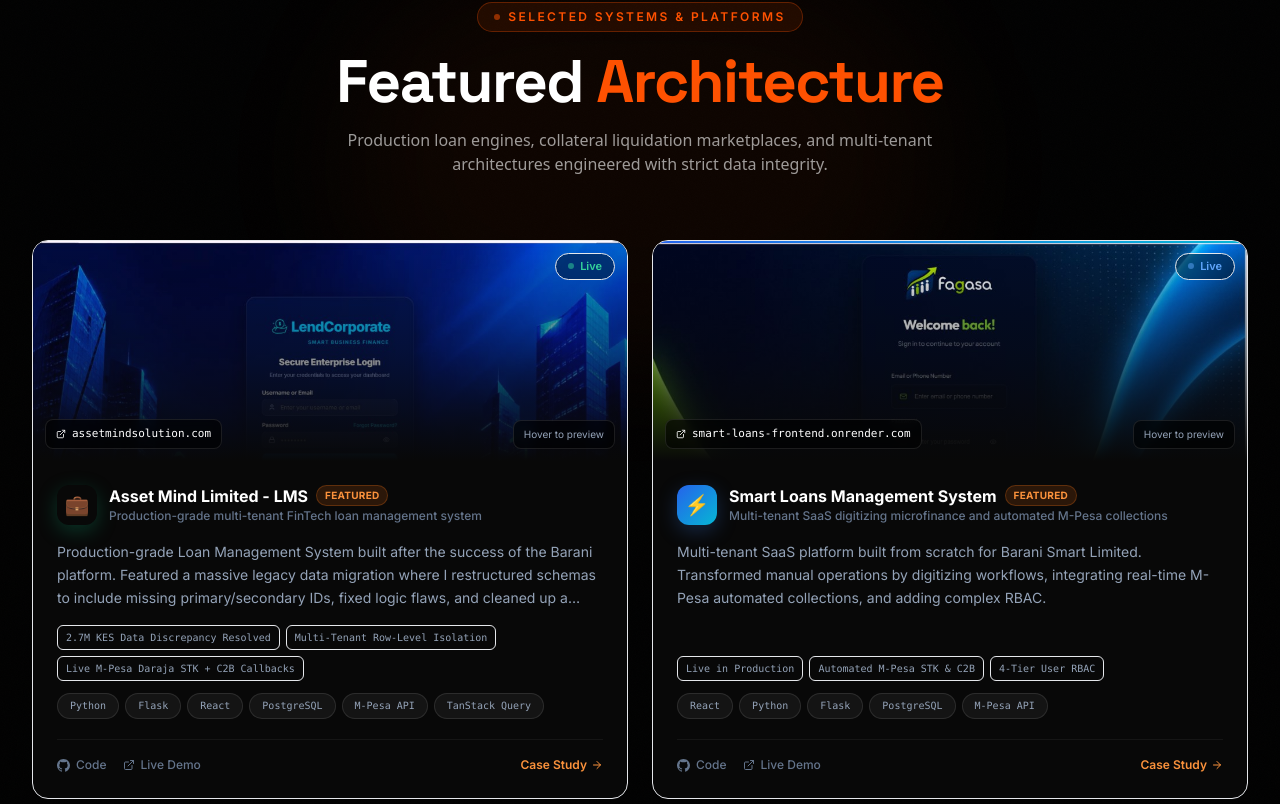
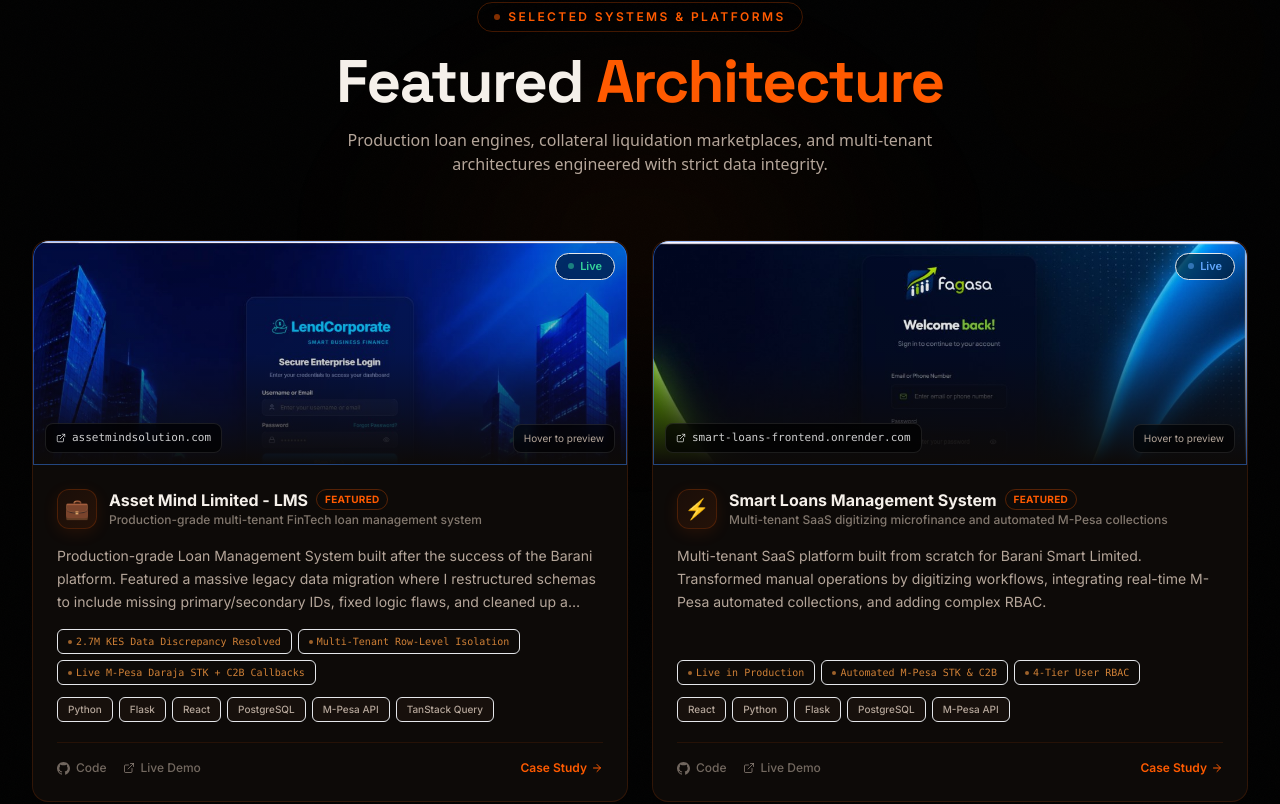
Before and after one commit to MaiyoDenis/personal_website, a Next.js app: page / in a window 1280 px wide. Shown: the part 1560-2364 px from the top of the page. Built offline with nearby package versions, Linux system fonts and the light colour scheme.

Commit message:
feat(projects): redesign featured projects section with burnt-orange premium aesthetic

```diff
--- a/components/sections/Projects.tsx
+++ b/components/sections/Projects.tsx
@@ -2,24 +2,71 @@
 
 import { motion, useMotionValue, useSpring, useTransform } from "framer-motion";
 import { ExternalLink, ArrowRight } from "lucide-react";
+import { GithubIcon } from "@/components/ui/Icons";
 import Image from "next/image";
 import Link from "next/link";
 import { useRef, MouseEvent, useState } from "react";
-import { GithubIcon } from "@/components/ui/Icons";
 import { projects } from "@/data/projects";
 import { Project } from "@/types/project";
 
-function ProjectCard({ project, index }: { project: Project; index: number }) {
+/* ─── Tech badge ───────────────────────────────────────────────────── */
+function TechBadge({ label }: { label: string }) {
+  return (
+    <span className="inline-flex items-center rounded-md border border-white/8 bg-[#17100C] px-2.5 py-1 text-[10px] font-medium text-[#B5A69A] transition-all duration-200 hover:border-[#FF5A00]/30 hover:text-white/90">
+      {label}
+    </span>
+  );
+}
+
+/* ─── Metric chip ──────────────────────────────────────────────────── */
+function MetricChip({ label }: { label: string }) {
+  return (
+    <span className="inline-flex items-center gap-1 rounded-md border border-[#FF5A00]/12 bg-[#FF5A00]/6 px-2.5 py-1 text-[10px] font-mono text-[#FF9D42]/80">
+      <span className="inline-block h-1 w-1 rounded-full bg-[#FF9D42]/60" />
+      {label}
+    </span>
+  );
+}
+
+/* ─── Status badge ─────────────────────────────────────────────────── */
+function StatusBadge({
+  status,
+  statusColor,
+}: {
+  status: string;
+  statusColor: string;
+}) {
+  const isLive = status === "Live" || status === "Active";
+  return (
+    <span
+      className={`flex items-center gap-1.5 rounded-full border px-3 py-1 text-[11px] font-semibold backdrop-blur-md bg-black/50 ${statusColor}`}
+    >
+      {isLive && (
+        <span className="inline-block h-1.5 w-1.5 animate-pulse rounded-full bg-current" />
+      )}
+      {status}
+    </span>
+  );
+}
+
+/* ─── Project card ─────────────────────────────────────────────────── */
+function ProjectCard({
+  project,
+  index,
+}: {
+  project: Project;
+  index: number;
+}) {
   const cardRef = useRef<HTMLDivElement>(null);
   const mouseX = useMotionValue(0);
   const mouseY = useMotionValue(0);
   const [hovered, setHovered] = useState(false);
 
-  const rotateX = useSpring(useTransform(mouseY, [-0.5, 0.5], [3, -3]), {
+  const rotateX = useSpring(useTransform(mouseY, [-0.5, 0.5], [2.5, -2.5]), {
     stiffness: 180,
     damping: 28,
   });
-  const rotateY = useSpring(useTransform(mouseX, [-0.5, 0.5], [-3, 3]), {
+  const rotateY = useSpring(useTransform(mouseX, [-0.5, 0.5], [-2.5, 2.5]), {
     stiffness: 180,
     damping: 28,
   });
@@ -42,10 +89,11 @@ function ProjectCard({ project, index }: { project: Project; index: number }) {
 
   return (
     <motion.div
-      initial={{ opacity: 0, y: 50 }}
+      initial={{ opacity: 0, y: 48 }}
       whileInView={{ opacity: 1, y: 0 }}
       viewport={{ once: true, margin: "-80px" }}
       transition={{ duration: 0.7, delay: index * 0.1, ease: [0.16, 1, 0.3, 1] }}
+      className="h-full"
     >
       <motion.div
         ref={cardRef}
@@ -53,16 +101,25 @@ function ProjectCard({ project, index }: { project: Project; index: number }) {
         onMouseEnter={() => setHovered(true)}
         onMouseLeave={handleMouseLeave}
         style={{ rotateX, rotateY, transformStyle: "preserve-3d" }}
-        className="group relative flex h-full flex-col overflow-hidden rounded-2xl border border-white/8 bg-[#080808] transition-all duration-500 hover:border-[#FE5101]/35 hover:shadow-[0_20px_50px_rgba(254,81,1,0.1)] cursor-default"
+        className="group relative flex h-full flex-col overflow-hidden rounded-2xl border border-[rgba(255,90,0,0.15)] bg-[#0D0A08] transition-all duration-500 hover:-translate-y-1 hover:border-[rgba(255,90,0,0.40)] hover:shadow-[0_24px_60px_rgba(255,90,0,0.10)] cursor-default"
       >
-        {/* Gradient glow border on hover */}
+        {/* Ambient inner glow on hover */}
         <div
-          className={`absolute inset-0 rounded-2xl bg-gradient-to-br ${project.color} opacity-0 transition-opacity duration-500 group-hover:opacity-10`}
-          style={{ filter: "blur(2px)" }}
+          className="pointer-events-none absolute inset-0 rounded-2xl opacity-0 transition-opacity duration-500 group-hover:opacity-100"
+          style={{
+            background:
+              "radial-gradient(ellipse 60% 40% at 50% 0%, rgba(255,90,0,0.07) 0%, transparent 70%)",
+          }}
         />
 
-        {/* ── Screenshot / Preview area ─────────────────── */}
-        <div className="relative overflow-hidden" style={{ height: "220px" }}>
+        {/* Top accent line */}
+        <div className="absolute top-0 left-0 right-0 h-px bg-gradient-to-r from-transparent via-[#FF5A00]/40 to-transparent opacity-0 transition-opacity duration-500 group-hover:opacity-100" />
+
+        {/* ── Screenshot area ──────────────────────────────── */}
+        <div
+          className="relative overflow-hidden rounded-t-2xl"
+          style={{ height: "224px" }}
+        >
           {hasScreenshot ? (
             <>
               {/* Primary screenshot */}
@@ -72,58 +129,60 @@ function ProjectCard({ project, index }: { project: Project; index: number }) {
                 fill
                 className={`object-cover object-top transition-all duration-700 ${
                   showHoverShot ? "opacity-0 scale-105" : "opacity-100 scale-100"
-                } group-hover:scale-[1.03]`}
+                } group-hover:scale-[1.04]`}
                 sizes="(max-width: 768px) 100vw, 50vw"
                 priority={index < 2}
               />
+
               {/* Hover screenshot */}
               {project.screenshotHover && (
                 <Image
                   src={project.screenshotHover}
                   alt={`${project.title} alternate view`}
                   fill
-                  className={`object-cover object-top transition-all duration-700 absolute inset-0 ${
+                  className={`object-cover object-top absolute inset-0 transition-all duration-700 ${
                     showHoverShot ? "opacity-100 scale-100" : "opacity-0 scale-105"
                   }`}
                   sizes="(max-width: 768px) 100vw, 50vw"
                 />
               )}
-              {/* Dark gradient overlay so bottom content reads cleanly */}
-              <div className="absolute inset-0 bg-gradient-to-t from-[#080808] via-[#080808]/40 to-transparent" />
-              {/* Coloured top accent bar */}
-              <div className={`absolute top-0 left-0 right-0 h-0.5 bg-gradient-to-r ${project.color}`} />
 
-              {/* Status badge — floating on the image */}
+              {/* Subtle bottom fade only — keeps screenshot bright */}
+              <div className="absolute inset-0 bg-gradient-to-t from-[#0D0A08] via-[#0D0A08]/15 to-transparent" />
+
+              {/* Orange frame glow */}
+              <div className="absolute inset-0 rounded-t-2xl ring-1 ring-inset ring-[#FF5A00]/12 group-hover:ring-[#FF5A00]/25 transition-all duration-500" />
+
+              {/* Status badge */}
               <div className="absolute top-3 right-3">
-                <span
-                  className={`flex items-center gap-1.5 rounded-full border px-3 py-1 text-[11px] font-semibold backdrop-blur-md ${project.statusColor} bg-black/40`}
-                >
-                  {project.status === "Live" || project.status === "Active" ? (
-                    <span className="w-1.5 h-1.5 rounded-full bg-current animate-pulse" />
-                  ) : null}
-                  {project.status}
-                </span>
+                <StatusBadge
+                  status={project.status}
+                  statusColor={project.statusColor}
+                />
               </div>
 
-              {/* Live site pill — bottom-left of image */}
+              {/* Live site pill */}
               {project.demoUrl && project.demoUrl !== "#" && (
                 <div className="absolute bottom-3 left-3">
                   <Link
                     href={project.demoUrl}
                     target="_blank"
                     rel="noopener noreferrer"
-                    className="flex items-center gap-1.5 rounded-lg bg-black/60 backdrop-blur-sm border border-white/10 px-2.5 py-1.5 text-[11px] font-mono text-white hover:border-white/25 transition-all"
+                    className="flex items-center gap-1.5 rounded-lg bg-black/70 backdrop-blur-sm border border-white/10 px-2.5 py-1.5 text-[11px] font-mono text-white/80 hover:border-[#FF5A00]/40 hover:text-white transition-all"
                   >
                     <ExternalLink size={10} />
-                    {project.demoUrl.replace("https://", "").replace("http://", "").split("/")[0]}
+                    {project.demoUrl
+                      .replace("https://", "")
+                      .replace("http://", "")
+                      .split("/")[0]}
                   </Link>
                 </div>
               )}
 
-              {/* Hover indicator — "Hover to preview" label that disappears on hover */}
+              {/* Hover-to-preview hint */}
               {project.screenshotHover && (
                 <div
-                  className={`absolute bottom-3 right-3 flex items-center gap-1 rounded-lg bg-black/60 backdrop-blur-sm border border-white/10 px-2.5 py-1.5 text-[10px] text-slate-400 transition-all duration-300 ${
+                  className={`absolute bottom-3 right-3 flex items-center gap-1 rounded-lg bg-black/60 backdrop-blur-sm border border-white/10 px-2.5 py-1.5 text-[10px] text-[#B5A69A] transition-all duration-300 ${
                     hovered ? "opacity-0" : "opacity-100"
                   }`}
                 >
@@ -132,46 +191,54 @@ function ProjectCard({ project, index }: { project: Project; index: number }) {
               )}
             </>
           ) : (
-            /* Placeholder gradient when no screenshot */
-            <div
-              className={`h-full w-full bg-gradient-to-br ${project.color} opacity-15 flex items-center justify-center`}
-            >
-              <div className="text-6xl opacity-40">{project.emoji}</div>
+            /* No screenshot — warm gradient placeholder */
+            <div className="h-full w-full bg-gradient-to-br from-[#1A0E08] to-[#0D0A08] flex items-center justify-center">
+              <span className="text-5xl opacity-30">{project.emoji}</span>
             </div>
           )}
         </div>
 
-        {/* ── Card body ─────────────────────────────────── */}
+        {/* ── Card body ────────────────────────────────────── */}
         <div className="relative flex flex-col flex-1 p-6">
-          {/* Top row: emoji icon + title + featured badge */}
+          {/* Title row */}
           <div className="flex items-start gap-3">
+            {/* Icon */}
             <div
-              className={`flex h-10 w-10 flex-shrink-0 items-center justify-center rounded-xl bg-gradient-to-br ${project.color} text-xl shadow-lg`}
-              style={{ boxShadow: `0 6px 20px ${project.glow}` }}
+              className="flex h-10 w-10 flex-shrink-0 items-center justify-center rounded-xl text-xl"
+              style={{
+                background:
+                  "linear-gradient(135deg, #1A0E08 0%, #251208 100%)",
+                border: "1px solid rgba(255,90,0,0.20)",
+                boxShadow: "0 4px 16px rgba(255,90,0,0.10)",
+              }}
             >
               {project.emoji}
             </div>
+
             <div className="flex-1 min-w-0">
               <div className="flex items-center gap-2 flex-wrap">
-                <h3 className="text-base font-bold text-white leading-tight group-hover:text-white/90 transition-colors">
-                  <Link href={`/projects/${project.slug}`} className="hover:underline underline-offset-2">
+                <h3 className="text-base font-bold text-[#F5F0EA] leading-tight group-hover:text-white transition-colors">
+                  <Link
+                    href={`/projects/${project.slug}`}
+                    className="hover:underline underline-offset-2"
+                  >
                     {project.title}
                   </Link>
                 </h3>
                 {project.featured && (
-                  <span className="rounded-full bg-orange-500/15 border border-orange-500/25 px-2 py-0.5 text-[10px] font-bold uppercase tracking-wide text-orange-400">
+                  <span className="rounded-full border border-[#FF5A00]/30 bg-[#FF5A00]/12 px-2 py-0.5 text-[10px] font-bold uppercase tracking-wide text-[#FF5A00]">
                     Featured
                   </span>
                 )}
               </div>
-              <p className="mt-0.5 text-xs font-medium text-slate-500 leading-snug">
+              <p className="mt-0.5 text-xs font-medium text-[#B5A69A]/70 leading-snug line-clamp-1">
                 {project.problem}
               </p>
             </div>
           </div>
 
           {/* Description */}
-          <p className="mt-4 text-sm leading-relaxed text-slate-400 group-hover:text-slate-300 transition-colors flex-1 line-clamp-3">
+          <p className="mt-4 text-sm leading-relaxed text-[#B5A69A] group-hover:text-[#C8BAB0] transition-colors flex-1 line-clamp-3">
             {project.description}
           </p>
 
@@ -179,34 +246,27 @@ function ProjectCard({ project, index }: { project: Project; index: number }) {
           {project.metrics && project.metrics.length > 0 && (
             <div className="mt-4 flex flex-wrap gap-1.5">
               {project.metrics.slice(0, 3).map((m) => (
-                <span
-                  key={m}
-                  className="rounded-md bg-white/4 border border-white/6 px-2 py-1 text-[10px] font-mono text-slate-400"
-                >
-                  {m}
-                </span>
+                <MetricChip key={m} label={m} />
               ))}
             </div>
           )}
 
-          {/* Tech stack */}
+          {/* Tech badges */}
           <div className="mt-3 flex flex-wrap gap-1.5">
             {project.tech.map((t) => (
-              <span key={t} className="tech-pill text-[10px]">
-                {t}
-              </span>
+              <TechBadge key={t} label={t} />
             ))}
           </div>
 
           {/* Footer links */}
-          <div className="mt-5 flex items-center justify-between border-t border-white/5 pt-4">
+          <div className="mt-5 flex items-center justify-between border-t border-[rgba(255,90,0,0.10)] pt-4">
             <div className="flex items-center gap-4">
               {project.githubUrl && (
                 <Link
                   href={project.githubUrl}
                   target="_blank"
                   rel="noopener noreferrer"
-                  className="flex items-center gap-1.5 text-[12px] text-slate-500 hover:text-white transition-colors font-medium"
+                  className="flex items-center gap-1.5 text-[12px] text-[#B5A69A]/60 hover:text-[#F5F0EA] transition-colors font-medium"
                 >
                   <GithubIcon size={13} />
                   Code
@@ -217,7 +277,7 @@ function ProjectCard({ project, index }: { project: Project; index: number }) {
                   href={project.demoUrl}
                   target="_blank"
                   rel="noopener noreferrer"
-                  className="flex items-center gap-1.5 text-[12px] text-slate-500 hover:text-orange-400 transition-colors font-medium"
+                  className="flex items-center gap-1.5 text-[12px] text-[#B5A69A]/60 hover:text-[#FF9D42] transition-colors font-medium"
                 >
                   <ExternalLink size={12} />
                   Live Demo
@@ -226,10 +286,13 @@ function ProjectCard({ project, index }: { project: Project; index: number }) {
             </div>
             <Link
               href={`/projects/${project.slug}`}
-              className="flex items-center gap-1 text-[12px] font-semibold text-orange-400 hover:text-orange-300 transition-colors group/link"
+              className="flex items-center gap-1 text-[12px] font-semibold text-[#FF5A00] hover:text-[#FF9D42] transition-colors group/link"
             >
               Case Study
-              <ArrowRight size={12} className="transition-transform group-hover/link:translate-x-0.5" />
+              <ArrowRight
+                size={12}
+                className="transition-transform group-hover/link:translate-x-0.5"
+              />
             </Link>
           </div>
         </div>
@@ -238,13 +301,34 @@ function ProjectCard({ project, index }: { project: Project; index: number }) {
   );
 }
 
+/* ─── Section ──────────────────────────────────────────────────────── */
 export default function Projects() {
+  const featured = projects.filter((p) => p.featured);
+
   return (
-    <section id="projects" className="relative mx-auto max-w-7xl px-6 py-28 lg:px-8">
-      {/* Section ambient glow */}
-      <div className="absolute left-1/2 top-20 -z-10 h-96 w-[600px] -translate-x-1/2 rounded-full bg-[#FE5101]/5 blur-3xl pointer-events-none" />
+    <section
+      id="projects"
+      className="relative mx-auto max-w-7xl px-6 py-28 lg:px-8"
+    >
+      {/* Background ambient glows */}
+      <div
+        className="pointer-events-none absolute left-1/2 top-24 -z-10 h-[500px] w-[700px] -translate-x-1/2 rounded-full"
+        style={{
+          background:
+            "radial-gradient(ellipse at center, rgba(255,90,0,0.055) 0%, rgba(255,90,0,0.015) 45%, transparent 70%)",
+          filter: "blur(40px)",
+        }}
+      />
+      <div
+        className="pointer-events-none absolute right-0 top-0 -z-10 h-80 w-80 rounded-full opacity-60"
+        style={{
+          background:
+            "radial-gradient(circle, rgba(255,90,0,0.04) 0%, transparent 70%)",
+          filter: "blur(60px)",
+        }}
+      />
 
-      {/* Heading */}
+      {/* ── Heading ──────────────────────────────────────────── */}
       <motion.div
         initial={{ opacity: 0, y: 30 }}
         whileInView={{ opacity: 1, y: 0 }}
@@ -252,45 +336,60 @@ export default function Projects() {
         transition={{ duration: 0.7 }}
         className="text-center"
       >
-        <div className="inline-flex items-center gap-2 rounded-full border border-[#FE5101]/30 bg-[#FE5101]/10 px-4 py-1.5 text-xs font-semibold uppercase tracking-[0.2em] text-[#FE5101]">
-          <span className="flex h-1.5 w-1.5 rounded-full bg-[#FE5101] animate-pulse" />
+        {/* Label pill */}
+        <div className="inline-flex items-center gap-2 rounded-full border border-[#FF5A00]/25 bg-[#FF5A00]/8 px-4 py-1.5 text-xs font-semibold uppercase tracking-[0.2em] text-[#FF5A00]">
+          <span className="flex h-1.5 w-1.5 rounded-full bg-[#FF5A00] animate-pulse" />
           Selected Systems &amp; Platforms
         </div>
-        <h2 className="mt-5 font-display text-4xl sm:text-6xl font-black text-white tracking-tight">
-          Featured <span className="text-[#FE5101]">Architecture</span>
+
+        <h2 className="mt-5 font-display text-4xl sm:text-6xl font-black tracking-tight">
+          <span className="text-[#F5F0EA]">Featured </span>
+          <span className="text-[#FF5A00]">Architecture</span>
         </h2>
-        <p className="mx-auto mt-4 max-w-2xl text-sm sm:text-base text-white/60 leading-relaxed font-sans">
-          Production loan engines, collateral liquidation marketplaces, and multi-tenant architectures engineered with strict data integrity.
+
+        <p className="mx-auto mt-4 max-w-2xl text-sm sm:text-base leading-relaxed font-sans text-[#B5A69A]">
+          Production loan engines, collateral liquidation marketplaces, and
+          multi-tenant architectures engineered with strict data integrity.
         </p>
       </motion.div>
 
-      {/* Project grid */}
+      {/* ── Project grid ─────────────────────────────────────── */}
       <div className="mt-16 grid gap-6 md:grid-cols-2">
-        {projects.map((project, i) => (
+        {featured.map((project, i) => (
           <ProjectCard key={project.slug} project={project} index={i} />
         ))}
       </div>
 
-      {/* Bottom CTA */}
+      {/* ── Bottom CTA ───────────────────────────────────────── */}
       <motion.div
         initial={{ opacity: 0 }}
         whileInView={{ opacity: 1 }}
         viewport={{ once: true }}
         transition={{ delay: 0.4 }}
-        className="mt-12 text-center flex flex-wrap items-center justify-center gap-4"
+        className="mt-14 text-center flex flex-wrap items-center justify-center gap-4"
       >
+        {/* Primary CTA — orange gradient button */}
         <Link
           href="/projects"
-          className="group inline-flex items-center gap-2 rounded-full border border-[#FE5101]/30 bg-[#FE5101]/10 px-6 py-3 text-xs sm:text-sm text-white hover:bg-[#FE5101] hover:text-black transition-all font-semibold"
+          className="group inline-flex items-center gap-2 rounded-full px-6 py-3 text-sm font-semibold text-white transition-all duration-300 hover:shadow-[0_0_30px_rgba(255,90,0,0.40)]"
+          style={{
+            background: "linear-gradient(135deg, #FF5A00 0%, #FF7A30 100%)",
+            boxShadow: "0 0 20px rgba(255,90,0,0.25)",
+          }}
         >
           Explore All Projects
-          <ArrowRight size={14} className="transition-transform group-hover:translate-x-1" />
+          <ArrowRight
+            size={15}
+            className="transition-transform group-hover:translate-x-1"
+          />
         </Link>
+
+        {/* Secondary CTA — dark glass outline */}
         <Link
           href="https://github.com/MaiyoDenis"
           target="_blank"
           rel="noopener noreferrer"
-          className="group inline-flex items-center gap-2 text-xs sm:text-sm text-white/60 hover:text-white transition-colors font-medium px-5 py-3"
+          className="group inline-flex items-center gap-2 rounded-full border border-[rgba(255,90,0,0.20)] bg-[#0D0A08] px-6 py-3 text-sm font-medium text-[#B5A69A] transition-all duration-300 hover:border-[rgba(255,90,0,0.45)] hover:text-[#F5F0EA]"
         >
           <GithubIcon size={16} />
           GitHub Profile
```
